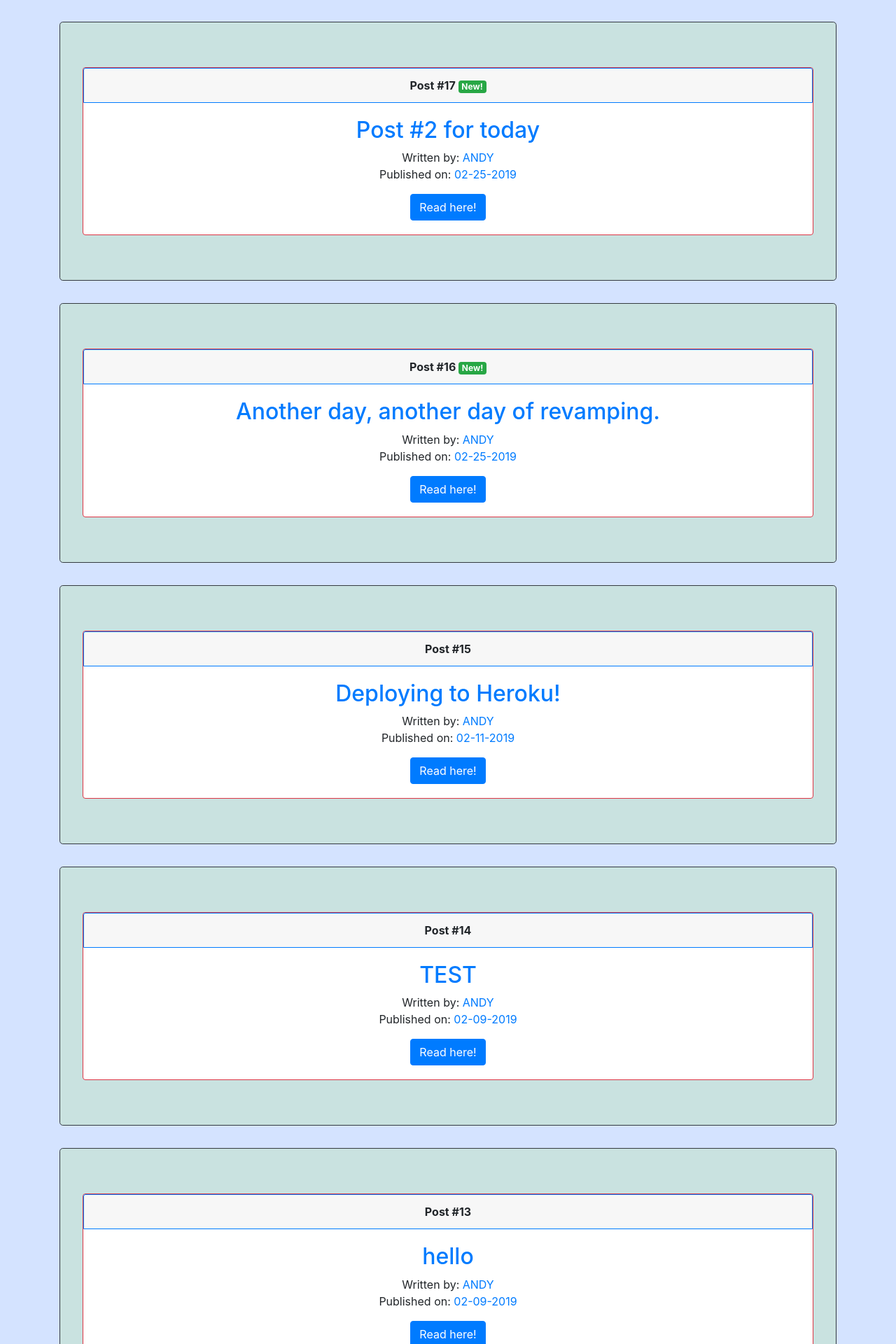
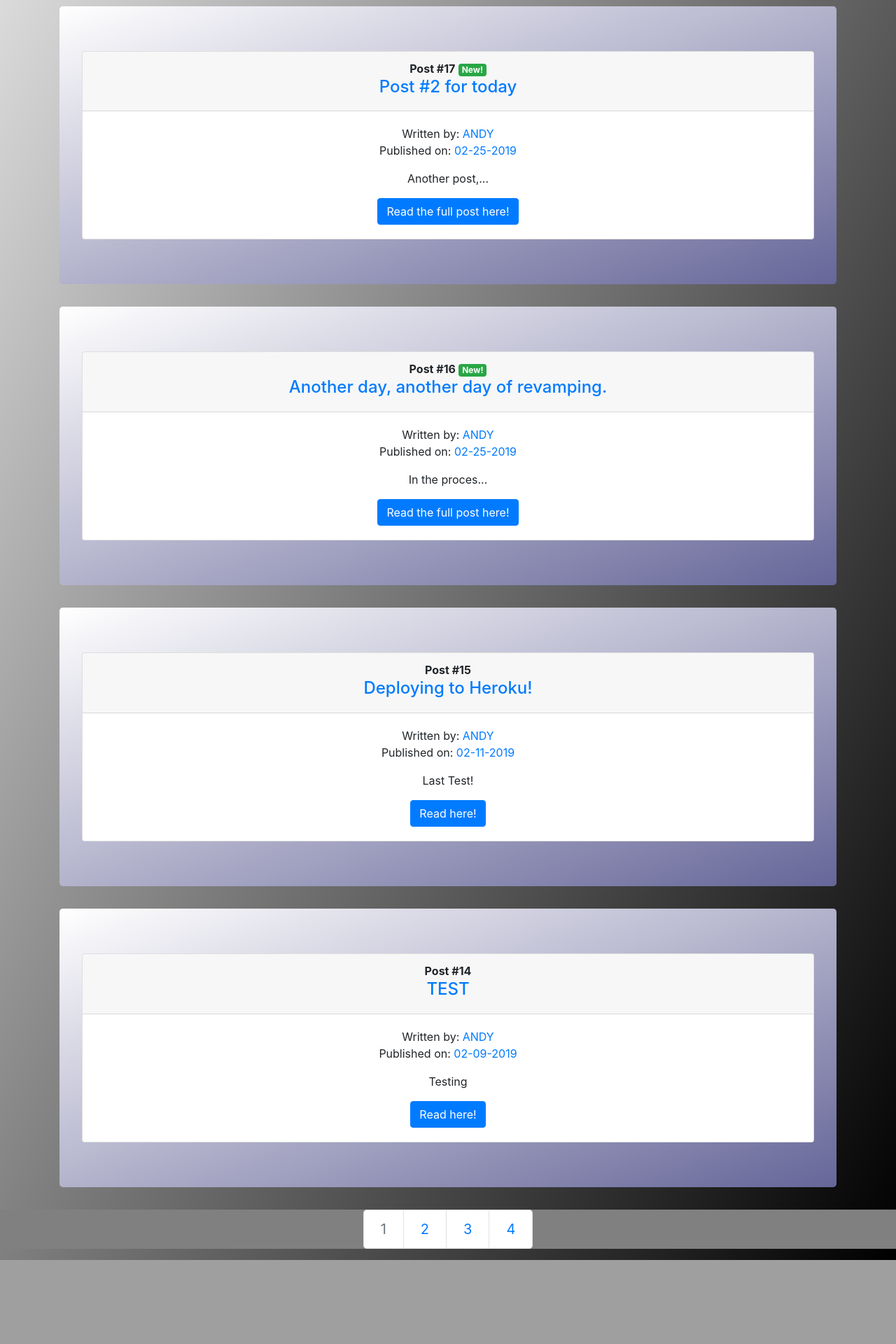
Before and after one commit to andyz123/AndyZhengBlog, a Flask app: page /blog in a window 1280 px wide. Shown: the part 728-2648 px from the top of the page at 70% size. After the commit the page ends 2528 px from the top, so only its background shows below. Run offline with Flask 2, Linux system fonts and the light colour scheme; data comes from the database, SQL or seed files in the repository; both versions use the stored data as it was after the commit; some libraries are stand-ins or nearby versions.

Commit message:
Huge Revamp Pt2
Still a lot to come.

```diff
--- a/BlogWebsiteProject/socialblogproject/blog_posts/views.py
+++ b/BlogWebsiteProject/socialblogproject/blog_posts/views.py
@@ -20,7 +20,7 @@ def create_post():
 		db.session.add(blog_post)
 		db.session.commit()
 		flash('Blog Post Created')
-		return redirect(url_for('core.index'))
+		return redirect(url_for('core.blog'))
 
 	return render_template('create_post.html', form = form)
 
--- a/BlogWebsiteProject/socialblogproject/core/views.py
+++ b/BlogWebsiteProject/socialblogproject/core/views.py
@@ -10,7 +10,7 @@ def index():
 @core.route('/blog')
 def blog():
 	page = request.args.get('page', 1, type=int)
-	blog_posts = BlogPost.query.order_by(BlogPost.date.desc()).paginate(page=page,per_page=5)
+	blog_posts = BlogPost.query.order_by(BlogPost.date.desc()).paginate(page=page,per_page=4)
 	return render_template('blog.html', blog_posts = blog_posts)
 
 @core.route('/about')
@@ -32,3 +32,7 @@ def animals():
 @core.route('/nature')
 def nature():
 	return render_template('nature.html')
+
+@core.route('/goat')
+def goat():
+	return render_template('goat.html')
--- a/BlogWebsiteProject/socialblogproject/templates/audiogear.html
+++ b/BlogWebsiteProject/socialblogproject/templates/audiogear.html
@@ -1,9 +1,9 @@
 {% extends 'base.html' %}
 {% block content %}
 <div class="container" align="center">
-<span class="badge badge-pill badge-info">All images are found on Unsplashed.com </span>
+<span class="badge badge-info">Credit to Unsplashed.com for the images.</span>
 </div>
-<div id="carouselExampleIndicators" class="carousel slide" data-ride="carousel">
+<div id="carouselExampleIndicators" class="carousel slide carousel-fade" data-ride="carousel">
   <ol class="carousel-indicators">
     <li data-target="#carouselExampleIndicators" data-slide-to="0" class="active"></li>
     <li data-target="#carouselExampleIndicators" data-slide-to="1"></li>
--- a/BlogWebsiteProject/socialblogproject/templates/base.html
+++ b/BlogWebsiteProject/socialblogproject/templates/base.html
@@ -27,7 +27,7 @@
 			<a href="{{url_for('users.logout')}}">Log Out</a>
 		</li>
 		<li class= 'nav-link'>
-			<a href="{{url_for('users.account')}}">Account (Logged in as: {{current_user.username}})</a>
+			<a href="{{url_for('users.account')}}">Account (<i>Hello, {{current_user.username}}!</i>)</a>
 		</li>
 		<li class= 'nav-link'>
 			<a href="{{url_for('blog_posts.create_post')}}">Create Post</a>
@@ -60,15 +60,20 @@
 			<div class="dropdown-divider"></div>
 
 			<a class="dropdown-item" href="{{url_for('core.technology')}}">Technology</a>
+			<div class="dropdown-divider"></div>
+
+			<a class="dropdown-item" href="{{url_for('core.goat')}}">GOAT</a>
 
 	</ul>
 	</nav>
-	<br><br>
-	<br><br>
+	<!-- <br><br>
+	<br><br> -->
+<div style='padding-top: 65px'>
 
 	{% block content %}
 
 	{% endblock %}
 
+</div>
 </body>
 </html>
--- a/BlogWebsiteProject/socialblogproject/templates/blog.html
+++ b/BlogWebsiteProject/socialblogproject/templates/blog.html
@@ -1,47 +1,59 @@
 {% extends 'base.html' %}
 {% block content %}
-<body style="background-color: #D4E3FF;">
+<body style="background-image: linear-gradient(to bottom right, white,black);">
 
-
-	<div class = 'jumbotron border border-primary' style="background-color: #C4EEFF; background-image: url('static/pics/blogimage.jpg'); background-size: 100% ; background-repeat: no-repeat;">
-		<div align="center">
-		<h1>Welcome to Social Blog Posts!</h1>
-		<h2>Home Page</h2>
-		<h6>Posts are <span class="badge badge-success">New!</span> if within 2 days old.</h6>
+	<div class = 'jumbotron border border-primary' style="background-color: #C4EEFF; background-image: url('static/pics/blogimage.jpg'); background-size: 100% 100vh; background-repeat: no-repeat;">
+		<div align="center" style="color:rgba(248, 247, 246, 0.9); font-family: 'Garamond'; ">
+		{% if current_user.is_authenticated %}
+		<h1>Welcome to the Blog, {{current_user.username}}!</h1>
+		<h2>Feel free to browse or post.</h2>
+		{% else %}
+		<h1>Welcome to the Blog! </h1>
+		<h2>Feel free to browse. Register to post!</h2>
+		{% endif %}
+		<h6>Posts within two days created are marked <span class="badge badge-success">New!</span></h6>
+		<!-- Hidden Puppy Image (Easter Egg)-->
 		<img src="https://images.unsplash.com/photo-1534361960057-19889db9621e?ixlib=rb-1.2.1&ixid=eyJhcHBfaWQiOjEyMDd9&auto=format&fit=crop&w=500&q=60" style="opacity: 0;">
-		<br><br>
-		<h2>Please make sure to visit the About page! Thank you.</h2>
+		<!-- Hidden Puppy Image (Easter Egg)-->
+		<p><b style="font-size: 3vh; line-height: 2;">Page {{blog_posts.page}}</b></p>
+		<p style="font-size: 5vh; line-height: 0">&#8609</p>
 		</div>
 	</div>
+
 
 	<div class = 'container' >
 
 		{% for post in blog_posts.items %}
-		<div class="jumbotron border border-dark"style="background-color: #C9E2E0;">
-		<div class="card text-center border border-danger"  >
-			 <div class="card-header border border-primary">
-    			<strong>
-    				Post #{{post.id}}
+		<div class="jumbotron" style="background-image: linear-gradient(to bottom right, white,#666699);">
+		<div class="card text-center">
+			 <div class="card-header  " >
+    				<strong>Post #{{post.id}}</strong>
     				{% if post.date + time > now %}
-    			<span class="badge badge-success">New!</span>
-
+    				<span class="badge badge-success">New!</span>
     				{% endif %}
-    				</strong>
+    				<h4><a class="card-title" href="{{url_for('blog_posts.blog_post', blog_post_id = post.id)}}">{{post.title}}
+    				</a></h4>
   			</div>
 			<div class="card-body" >
-				<h2><a class="card-title" href="{{url_for('blog_posts.blog_post', blog_post_id = post.id)}}">{{post.title}}</a></h2>
+
 				Written by: <a href="{{url_for('users.user_posts', username = post.author.username)}}">{{post.author.username.upper()}}</a>
 				<p>Published on: <a href="{{url_for('blog_posts.blog_post_by_date', blog_post_id = post.id)}}">{{post.date.strftime('%m-%d-20%y')}}</a></p>
+				{% if post.text|length >= 13 %}
+				<p>{{post.text[:13]}}...</p>
+				<a class = 'btn btn-primary' href="{{url_for('blog_posts.blog_post', blog_post_id = post.id)}}">Read the full post here!</a>
+				{% else %}
+				<p>{{post.text}}</p>
 				<a class = 'btn btn-primary' href="{{url_for('blog_posts.blog_post', blog_post_id = post.id)}}">Read here!</a>
+				{% endif %}
 		</div>
 		</div>
 		</div>
 		{% endfor %}
 	</div>
 
-<nav aria-label = 'Page navigation example' style="background-color: #C4EEFF;">
+<nav aria-label = 'Page navigation example' style="background-color: gray;">
 	<ul class="pagination justify-content-center pagination-lg" >
-		{% for page_num in blog_posts.iter_pages(left_edge=1, right_edge= 1, left_current=1, right_current = 2) %}
+		{% for page_num in blog_posts.iter_pages() %}
 			{% if blog_posts.page == page_num %}
 			<li class="page-item disabled">
 				<a class="page-link" href="{{ url_for('core.blog', page = page_num) }}" >{{ page_num }}</a></li>
--- a/BlogWebsiteProject/socialblogproject/templates/nature.html
+++ b/BlogWebsiteProject/socialblogproject/templates/nature.html
@@ -1,9 +1,9 @@
 {% extends 'base.html' %}
 {% block content %}
 <div class="container" align="center">
-<span class="badge badge-pill badge-info">All images are found on Unsplashed.com </span>
+<span class="badge badge-info">Credit to Unsplashed.com for the images.</span>
 </div>
-<div id="carouselExampleIndicators" class="carousel slide" data-ride="carousel">
+<div id="carouselExampleIndicators" class="carousel slide carousel-fade" data-ride="carousel">
   <ol class="carousel-indicators">
     <li data-target="#carouselExampleIndicators" data-slide-to="0" class="active"></li>
     <li data-target="#carouselExampleIndicators" data-slide-to="1"></li>
--- a/BlogWebsiteProject/socialblogproject/templates/styles.css
+++ b/BlogWebsiteProject/socialblogproject/templates/styles.css
@@ -1,3 +1,7 @@
 #nav1{
    background: rgba(255, 255, 255, 0.3);
 }
+
+body {
+    padding-top: 20px;
+}
--- a/BlogWebsiteProject/socialblogproject/templates/technology.html
+++ b/BlogWebsiteProject/socialblogproject/templates/technology.html
@@ -1,9 +1,9 @@
 {% extends 'base.html' %}
 {% block content %}
 <div class="container" align="center">
-<span class="badge badge-pill badge-dark">All images are found on Unsplashed.com </span>
+<span class="badge badge-dark">Credit to Unsplashed.com for the images.</span>
 </div>
-<div id="carouselExampleIndicators" class="carousel slide" data-ride="carousel">
+<div id="carouselExampleIndicators" class="carousel slide carousel-fade" data-ride="carousel">
   <ol class="carousel-indicators">
     <li data-target="#carouselExampleIndicators" data-slide-to="0" class="active"></li>
     <li data-target="#carouselExampleIndicators" data-slide-to="1"></li>
--- a/BlogWebsiteProject/socialblogproject/users/picture_handler.py
+++ b/BlogWebsiteProject/socialblogproject/users/picture_handler.py
@@ -11,7 +11,7 @@ def add_profile_pic(pic_upload, username):
 
 	filepath = os.path.join(current_app.root_path, 'static\profile_pics', storage_filename)
 
-	output_size = (1080, 1080)
+	output_size = (720, 720)
 
 	pic = Image.open(pic_upload)
 	pic.thumbnail(output_size)
```
Also changed, not shown: BlogWebsiteProject/socialblogproject/templates/animals.html (+2 -34 lines), BlogWebsiteProject/socialblogproject/templates/goat.html (added, +42 -0 lines), BlogWebsiteProject/socialblogproject/templates/index.html (+12 -4 lines), BlogWebsiteProject/socialblogproject/data.sqlite, BlogWebsiteProject/socialblogproject/static/pics/homepage.jpg, BlogWebsiteProject/socialblogproject/static/pics/homepage2.jpg (added), BlogWebsiteProject/socialblogproject/static/profile_pics/Andy.jpg (added).
